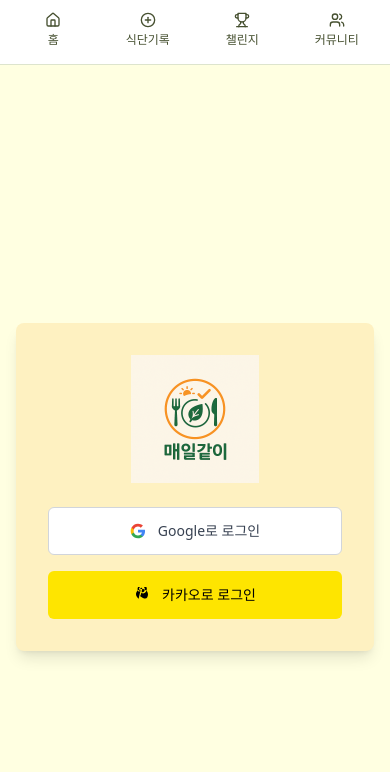
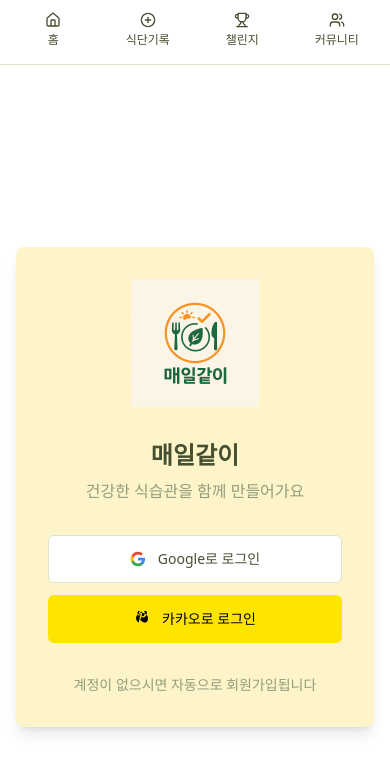
Before and after one commit to Nyam-Crew/client, a React (Vite) app: page /login in a window 390 px wide. Shown: the top 772 px of the page. Built offline with nearby package versions, Linux system fonts and the light colour scheme.

Commit message:
Refactor: Update Login page styling
Update the login page to use a white background, incorporate brand colors (#c2d595, #fef1c1), and ensure a warm, intuitive, and responsive web app feel. The layout remains consistent with the logo at the top and social login buttons in the center.

```diff
--- a/src/pages/Login.tsx
+++ b/src/pages/Login.tsx
@@ -11,9 +11,9 @@ const Login = () => {
   };
 
   return (
-    <div className="min-h-screen flex items-center justify-center px-4" style={{ backgroundColor: '#ffffe1' }}>
-      <Card className="w-full max-w-md shadow-lg border-0" style={{ backgroundColor: '#fef1c1' }}>
-        <CardContent className="p-8 space-y-6">
+    <div className="min-h-screen flex items-center justify-center px-4 bg-white">
+      <Card className="w-full max-w-md shadow-lg border-0 bg-secondary">
+        <CardContent className="p-8 space-y-8">
           {/* Logo */}
           <div className="flex justify-center">
             <img
@@ -23,13 +23,19 @@ const Login = () => {
             />
           </div>
 
+          {/* Welcome Text */}
+          <div className="text-center space-y-2">
+            <h1 className="text-2xl font-bold text-foreground">매일같이</h1>
+            <p className="text-muted-foreground">건강한 식습관을 함께 만들어가요</p>
+          </div>
+
           {/* Social Login Buttons */}
-          <div className="space-y-4">
+          <div className="space-y-3">
             {/* Google Login Button */}
             <Button
               onClick={handleGoogleLogin}
               variant="outline"
-              className="w-full h-12 bg-white border border-gray-300 hover:bg-gray-50 text-gray-700 font-medium"
+              className="w-full h-12 bg-white border-border hover:bg-muted text-foreground font-medium transition-all duration-200 hover:shadow-md"
             >
               <div className="flex items-center justify-center space-x-3">
                 <svg className="w-5 h-5" viewBox="0 0 24 24">
@@ -57,16 +63,22 @@ const Login = () => {
             {/* Kakao Login Button */}
             <Button
               onClick={handleKakaoLogin}
-              className="w-full h-12 font-medium"
-              style={{ backgroundColor: '#FEE500', color: '#000000' }}
+              className="w-full h-12 bg-[#FEE500] hover:bg-[#FDD800] text-black font-medium transition-all duration-200 hover:shadow-md border-0"
             >
               <div className="flex items-center justify-center space-x-3">
                 <svg className="w-5 h-5" viewBox="0 0 24 24" fill="currentColor">
-                  <path d="M12 3C7.03 3 3 6.58 3 11c0 2.84 1.84 5.34 4.64 6.74-.21-.8-.39-2.04-.08-2.93l2.28-9.65s-.58-.07-.58-1.5c0-1.41.82-2.46 1.84-2.46.87 0 1.29.65 1.29 1.43 0 .87-.55 2.17-.84 3.37-.24 1.01.51 1.84 1.51 1.84 1.81 0 3.21-1.91 3.21-4.66 0-2.44-1.75-4.15-4.26-4.15-2.9 0-4.6 2.17-4.6 4.42 0 .87.34 1.81.76 2.32.08.1.09.19.07.29-.08.31-.24 1-.28 1.14-.05.2-.17.24-.4.15-1.37-.64-2.23-2.63-2.23-4.23 0-3.45 2.5-6.62 7.22-6.62 3.79 0 6.73 2.7 6.73 6.31 0 3.77-2.38 6.8-5.68 6.8-1.11 0-2.15-.58-2.51-1.35 0 0-.55 2.09-.68 2.61-.25.94-.92 2.12-1.37 2.84.13.04.27.07.41.1C17.72 20.78 21 16.38 21 11c0-4.42-4.03-8-9-8z"/>
+                  <path d="M12 3C7.03 3 3 6.58 3 11c0 2.84 1.84 5.34 4.64 6.74-.21-.8-.39-2.04-.08-2.93l2.28-9.65s-.58-.07-.58-1.5c0-1.41.82-2.46 1.84-2.46.87 0 1.29.65 1.29 1.43 0 .87-.55 2.17-.84 3.37-.24 1.01.51 1.84 1.51 1.84 1.81 0 3.21-1.91 3.21-4.66 0-2.44-1.75-4.15-4.26-4.15-2.9 0-4.6 2.17-4.6 4.42 0 .87.34 1.81.76 2.32.08.1.09.19.07.29-.08.31-.24 1-.28 1.14-.05.2-.17.24-.4.15-1.37-.64-2.23-2.63-2.23-4.23 0-3.45 2.5-6.62 7.22-6.62 3.79 0 6.73 2.7 6.73 6.31 0 3.77-2.38 6.8-5.68 6.8-1.11 0-2.15-.58-2.51-1.35 0 0-.55 2.09-.68 2.61-.25.94-.92 2.12-1.37 2.84.13.04.27.07.41.10C17.72 20.78 21 16.38 21 11c0-4.42-4.03-8-9-8z"/>
                 </svg>
                 <span>카카오로 로그인</span>
               </div>
             </Button>
+          </div>
+
+          {/* Footer Text */}
+          <div className="text-center">
+            <p className="text-sm text-muted-foreground">
+              계정이 없으시면 자동으로 회원가입됩니다
+            </p>
           </div>
         </CardContent>
       </Card>
```
